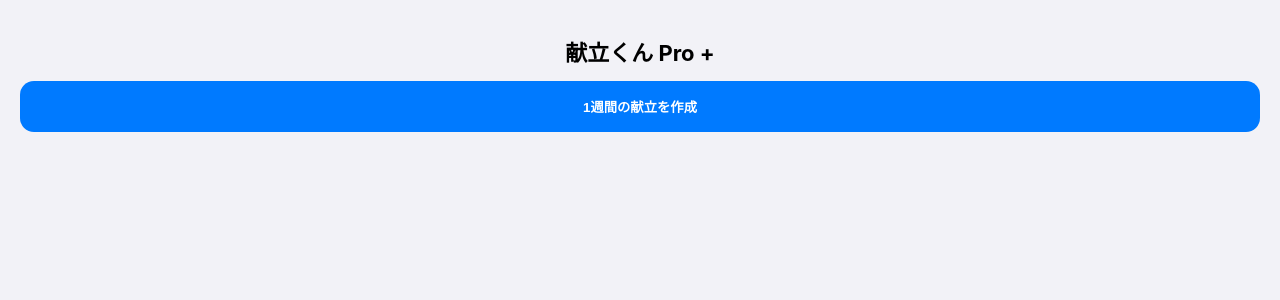
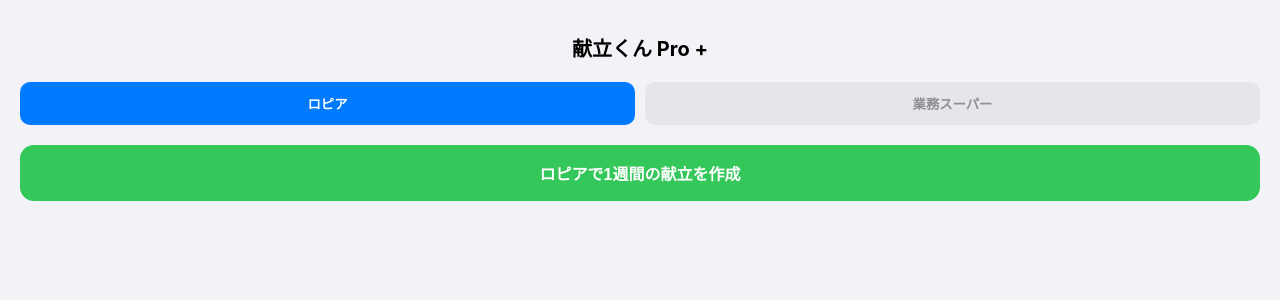
Before and after one commit to masao0508-wq/my-shopping-frontend, a React (Create React App) app: page / in a window 1280 px wide. Shown: the top 300 px of the page. Built offline with nearby package versions, Linux system fonts and the light colour scheme.

Commit message:
Update App.js

```diff
--- a/src/App.js
+++ b/src/App.js
@@ -6,6 +6,7 @@ function App() {
   const [loading, setLoading] = useState(false);
   const [selectedRecipe, setSelectedRecipe] = useState(null);
   const [volumeAdjustments, setVolumeAdjustments] = useState({});
+  const [store, setStore] = useState("ロピア"); // 店舗選択
 
   const API_URL = "https://shopping-app-8egl.onrender.com";
 
@@ -15,33 +16,24 @@ function App() {
       const res = await fetch(`${API_URL}/generate_menu`, {
         method: 'POST',
         headers: { 'Content-Type': 'application/json' },
-        body: JSON.stringify({
-          store: "ロピア", stock: [], must_use: "", use_bento: true,
-          rejected_menus: [], volume_adjustments: {}
-        })
+        body: JSON.stringify({ store, stock: data?.stock || [], rejected_menus: [] })
       });
       const json = await res.json();
-      if (json.error) {
-        alert("AIエラー: " + json.message);
-      } else if (json && json.menu) {
+      if (json && json.menu) {
         setData(json);
         setBaseShoppingList(json.shopping_list || []);
         setVolumeAdjustments({});
       }
-    } catch (e) {
-      alert("ネットワークエラー: " + e.message);
-    }
+    } catch (e) { alert("エラー: " + e.message); }
     setLoading(false);
   };
 
   useEffect(() => {
-    if (!data || !baseShoppingList || baseShoppingList.length === 0) return;
+    if (!data || !baseShoppingList.length) return;
     const totalMultiplier = Object.values(volumeAdjustments).reduce((a, b) => a + (b - 1), 1);
     const updatedList = baseShoppingList.map(item => ({
       ...item,
-      amount: typeof item.amount === 'number'
-        ? Math.round(item.amount * totalMultiplier * 10) / 10
-        : item.amount
+      amount: typeof item.amount === 'number' ? Math.round(item.amount * totalMultiplier * 10) / 10 : item.amount
     }));
     setData(prev => ({ ...prev, shopping_list: updatedList }));
   }, [volumeAdjustments, baseShoppingList]);
@@ -50,125 +42,79 @@ function App() {
     if (!data) return;
     const newMenu = [...data.menu];
     const newAdjustments = { ...volumeAdjustments };
-
     if (mode === 'next') {
-      if (dayIndex < 6) {
-        newMenu[dayIndex + 1].main = { ...newMenu[dayIndex].main };
-        newMenu[dayIndex + 1].type = "前日の残り";
-      }
+      if (dayIndex < 6) { newMenu[dayIndex + 1].main = { ...newMenu[dayIndex].main }; newMenu[dayIndex + 1].type = "前日の残り"; }
       newAdjustments[dayIndex] = (newAdjustments[dayIndex] || 1.0) + 1.0;
     } else if (mode === 'lunch') {
-      newMenu[dayIndex].hasLunch = true; // 昼ごはんフラグ
+      newMenu[dayIndex].hasLunch = true;
       newAdjustments[dayIndex] = (newAdjustments[dayIndex] || 1.0) + 0.5;
     }
-
     setData({ ...data, menu: newMenu });
     setVolumeAdjustments(newAdjustments);
   };
 
-  // 買い物リストから冷蔵庫へ移動
   const moveToStock = (index) => {
     const item = data.shopping_list[index];
     const newShoppingList = data.shopping_list.filter((_, i) => i !== index);
     const newBaseList = baseShoppingList.filter((_, i) => i !== index);
     const newStock = [...(data.stock || []), `${item.item} (${item.amount}${item.unit})`];
-
     setBaseShoppingList(newBaseList);
     setData({ ...data, shopping_list: newShoppingList, stock: newStock });
   };
 
-  const handleNG = async (dayIndex, type) => {
-    setLoading(true);
-    const targetDish = data.menu[dayIndex][type].name;
-    try {
-      const res = await fetch(`${API_URL}/generate_menu`, {
-        method: 'POST',
-        headers: { 'Content-Type': 'application/json' },
-        body: JSON.stringify({ store: "ロピア", rejected_menus: [targetDish], stock: data.stock || [] })
-      });
-      const json = await res.json();
-      if (json.error) throw new Error(json.message);
-      const newMenu = [...data.menu];
-      newMenu[dayIndex][type] = json.menu[0][type];
-      setBaseShoppingList(json.shopping_list || []);
-      setData(prev => ({ ...prev, menu: newMenu }));
-    } catch (e) {
-      alert("NG処理失敗: " + e.message);
-    }
-    setLoading(false);
-  };
-
-  const cardStyle = { background: "white", borderRadius: "16px", padding: "16px", marginBottom: "12px", boxShadow: "0 4px 12px rgba(0,0,0,0.05)" };
-  const ngBtnStyle = { background: "#fff5f5", color: "#ff3b30", border: "none", borderRadius: "6px", padding: "4px 8px", fontSize: "11px" };
+  const btnStyle = (active) => ({
+    flex: 1, padding: "12px", borderRadius: "10px", border: "none",
+    background: active ? "#007AFF" : "#e5e5ea", color: active ? "white" : "#8e8e93",
+    fontWeight: "bold", cursor: "pointer", transition: "0.2s"
+  });
 
   return (
     <div style={{ background: "#f2f2f7", minHeight: "100vh", padding: "20px", fontFamily: "-apple-system, sans-serif" }}>
-      {loading && (
-        <div style={{ position: "fixed", top: 0, left: 0, right: 0, bottom: 0, background: "rgba(255,255,255,0.8)", display: "flex", flexDirection: "column", alignItems: "center", justifyContent: "center", zIndex: 9999 }}>
-          <div style={{ border: "4px solid #f3f3f3", borderTop: "4px solid #007AFF", borderRadius: "50%", width: "40px", height: "40px", animation: "spin 1s linear infinite" }}></div>
-          <p style={{ marginTop: "12px", color: "#007AFF", fontWeight: "bold" }}>更新中...</p>
-        </div>
-      )}
-      <style>{`@keyframes spin { 0% { transform: rotate(0deg); } 100% { transform: rotate(360deg); } }`}</style>
+      <h1 style={{ textAlign: "center", fontSize: "20px", marginBottom: "20px" }}>献立くん Pro +</h1>
 
-      <h1 style={{ textAlign: "center", fontSize: "22px" }}>献立くん Pro +</h1>
+      <div style={{ display: "flex", gap: "10px", marginBottom: "20px" }}>
+        <button onClick={() => setStore("ロピア")} style={btnStyle(store === "ロピア")}>ロピア</button>
+        <button onClick={() => setStore("業務スーパー")} style={btnStyle(store === "業務スーパー")}>業務スーパー</button>
+      </div>
 
-      <button onClick={generateFullMenu} style={{ width: "100%", padding: "16px", background: "#007AFF", color: "white", border: "none", borderRadius: "14px", fontWeight: "bold", marginBottom: "20px" }}>
-        1週間の献立を作成
+      <button onClick={generateFullMenu} style={{ width: "100%", padding: "16px", background: "#34c759", color: "white", border: "none", borderRadius: "14px", fontWeight: "bold", fontSize: "16px", marginBottom: "20px" }}>
+        {store}で1週間の献立を作成
       </button>
 
-      {data && data.menu && data.menu.map((m, i) => (
-        <div key={i} style={cardStyle}>
-          <div style={{ display: "flex", justifyContent: "space-between", color: "#8e8e93", fontSize: "12px" }}>
-            <span>{m.day}曜日</span>
-            <span>{m.type}</span>
+      {data?.menu?.map((m, i) => (
+        <div key={i} style={{ background: "white", borderRadius: "16px", padding: "16px", marginBottom: "12px", boxShadow: "0 2px 8px rgba(0,0,0,0.05)" }}>
+          <div style={{ display: "flex", justifyContent: "space-between", fontSize: "12px", color: "#8e8e93", marginBottom: "8px" }}>
+            <span>{m.day}曜日</span><span style={{ color: "#ff9500" }}>{m.type}</span>
           </div>
-          <div style={{ marginTop: "10px" }}>
-            <div style={{ display: "flex", justifyContent: "space-between" }}>
-              <div onClick={() => setSelectedRecipe(m.main)} style={{ cursor: "pointer", flex: 1 }}>
-                <div style={{ fontSize: "10px", color: "#007AFF" }}>主菜</div>
-                <div style={{ fontSize: "17px", fontWeight: "bold" }}>{m.main.name}</div>
-              </div>
-              <button onClick={() => handleNG(i, 'main')} style={ngBtnStyle}>NG</button>
-            </div>
-            {m.hasLunch && (
-              <div style={{ marginTop: "10px", padding: "8px", background: "#f0f9ff", borderRadius: "8px", border: "1px dashed #007AFF" }}>
-                <div style={{ fontSize: "10px", color: "#007AFF" }}>🍱 昼ごはん (増量分)</div>
-                <div style={{ fontSize: "14px" }}>{m.main.name} (お弁当用)</div>
-              </div>
-            )}
-            <div style={{ display: "flex", justifyContent: "space-between", marginTop: "12px", paddingLeft: "10px", borderLeft: "3px solid #34c759" }}>
-              <div onClick={() => setSelectedRecipe(m.side)} style={{ cursor: "pointer", flex: 1 }}>
-                <div style={{ fontSize: "10px", color: "#34c759" }}>副菜</div>
-                <div style={{ fontSize: "15px" }}>{m.side.name}</div>
-              </div>
-              <button onClick={() => handleNG(i, 'side')} style={ngBtnStyle}>NG</button>
-            </div>
+          <div style={{ borderLeft: "4px solid #007AFF", paddingLeft: "12px", marginBottom: "12px" }}>
+            <div style={{ fontSize: "11px", color: "#007AFF" }}>主菜</div>
+            <div onClick={() => setSelectedRecipe(m.main)} style={{ fontSize: "16px", fontWeight: "bold", cursor: "pointer" }}>{m.main.name}</div>
           </div>
-          <div style={{ display: "flex", gap: "10px", marginTop: "18px" }}>
-            <button onClick={() => handleVolumeChange(i, 'next')} style={{ flex: 1, padding: "10px", borderRadius: "10px", border: "1px solid #007AFF", color: "#007AFF", background: "white", fontSize: "11px" }}>翌日分も作る</button>
-            <button onClick={() => handleVolumeChange(i, 'lunch')} style={{ flex: 1, padding: "10px", borderRadius: "10px", border: "1px solid #34c759", color: "#34c759", background: "white", fontSize: "11px" }}>昼ごはん追加</button>
+          {m.hasLunch && <div style={{ background: "#f0f9ff", padding: "8px", borderRadius: "8px", fontSize: "13px", marginBottom: "12px" }}>🍱 昼ごはん分を追加済</div>}
+          <div style={{ borderLeft: "4px solid #34c759", paddingLeft: "12px", marginBottom: "12px" }}>
+            <div style={{ fontSize: "11px", color: "#34c759" }}>副菜</div>
+            <div onClick={() => setSelectedRecipe(m.side)} style={{ fontSize: "15px", cursor: "pointer" }}>{m.side.name}</div>
+          </div>
+          <div style={{ display: "flex", gap: "8px" }}>
+            <button onClick={() => handleVolumeChange(i, 'next')} style={{ flex: 1, padding: "8px", borderRadius: "8px", border: "1px solid #007AFF", color: "#007AFF", background: "none", fontSize: "11px" }}>翌日分も</button>
+            <button onClick={() => handleVolumeChange(i, 'lunch')} style={{ flex: 1, padding: "8px", borderRadius: "8px", border: "1px solid #34c759", color: "#34c759", background: "none", fontSize: "11px" }}>昼ごはん</button>
           </div>
         </div>
       ))}
 
       {data && (
-        <div style={{ ...cardStyle, border: "1px solid #34c759" }}>
-          <h3 style={{ fontSize: "14px", color: "#34c759", margin: "0 0 8px 0" }}>🥦 冷蔵庫にあるもの</h3>
-          {data.stock && data.stock.length > 0 ? (
-            <div style={{ fontSize: "13px", lineHeight: "1.6" }}>{data.stock.join(' / ')}</div>
-          ) : (
-            <div style={{ fontSize: "12px", color: "#ccc" }}>在庫なし（リストからチェックすると追加されます）</div>
-          )}
+        <div style={{ background: "white", borderRadius: "16px", padding: "16px", border: "1px solid #34c759", marginBottom: "12px" }}>
+          <h3 style={{ fontSize: "14px", color: "#34c759", margin: "0 0 8px 0" }}>🥦 冷蔵庫の在庫</h3>
+          <div style={{ fontSize: "13px", color: "#444" }}>{data.stock?.join(' / ') || "なし"}</div>
         </div>
       )}
 
-      {data && data.shopping_list && (
-        <div style={{ ...cardStyle, border: "2px solid #007AFF" }}>
-          <h3 style={{ fontSize: "18px", margin: "0 0 10px 0" }}>🛒 買い物リスト</h3>
+      {data?.shopping_list && (
+        <div style={{ background: "white", borderRadius: "16px", padding: "16px", border: "2px solid #007AFF" }}>
+          <h3 style={{ fontSize: "18px", marginBottom: "10px" }}>🛒 買い物リスト ({store})</h3>
           {data.shopping_list.map((item, idx) => (
-            <div key={idx} style={{ display: "flex", alignItems: "center", padding: "10px 0", borderBottom: "1px solid #f2f2f7" }}>
-              <input type="checkbox" onChange={() => moveToStock(idx)} style={{ width: "22px", height: "22px", marginRight: "12px" }} />
+            <div key={idx} style={{ display: "flex", alignItems: "center", padding: "10px 0", borderBottom: "1px solid #eee" }}>
+              <input type="checkbox" onChange={() => moveToStock(idx)} style={{ width: "20px", height: "20px", marginRight: "12px" }} />
               <span style={{ fontSize: "15px" }}>{item.item} : {item.amount}{item.unit}</span>
             </div>
           ))}
@@ -179,11 +125,13 @@ function App() {
         <div style={{ position: "fixed", top: 0, left: 0, right: 0, bottom: 0, background: "rgba(0,0,0,0.7)", display: "flex", alignItems: "center", justifyContent: "center", padding: "20px", zIndex: 10000 }} onClick={() => setSelectedRecipe(null)}>
           <div style={{ background: "white", padding: "25px", borderRadius: "24px", width: "100%", maxWidth: "450px" }} onClick={e => e.stopPropagation()}>
             <h3 style={{ marginTop: 0 }}>{selectedRecipe.name}</h3>
-            <div style={{ whiteSpace: "pre-wrap", fontSize: "14px", lineHeight: "1.6", maxHeight: "50vh", overflowY: "auto" }}>{selectedRecipe.recipe}</div>
+            <div style={{ whiteSpace: "pre-wrap", fontSize: "14px", lineHeight: "1.6" }}>{selectedRecipe.recipe}</div>
             <button onClick={() => setSelectedRecipe(null)} style={{ width: "100%", padding: "12px", marginTop: "20px", background: "#007AFF", color: "white", border: "none", borderRadius: "10px" }}>閉じる</button>
           </div>
         </div>
       )}
+
+      {loading && <div style={{ position: "fixed", top: 0, left: 0, right: 0, bottom: 0, background: "rgba(255,255,255,0.8)", display: "flex", alignItems: "center", justifyContent: "center", zIndex: 9999 }}><b>計算中...</b></div>}
     </div>
   );
 }
```
